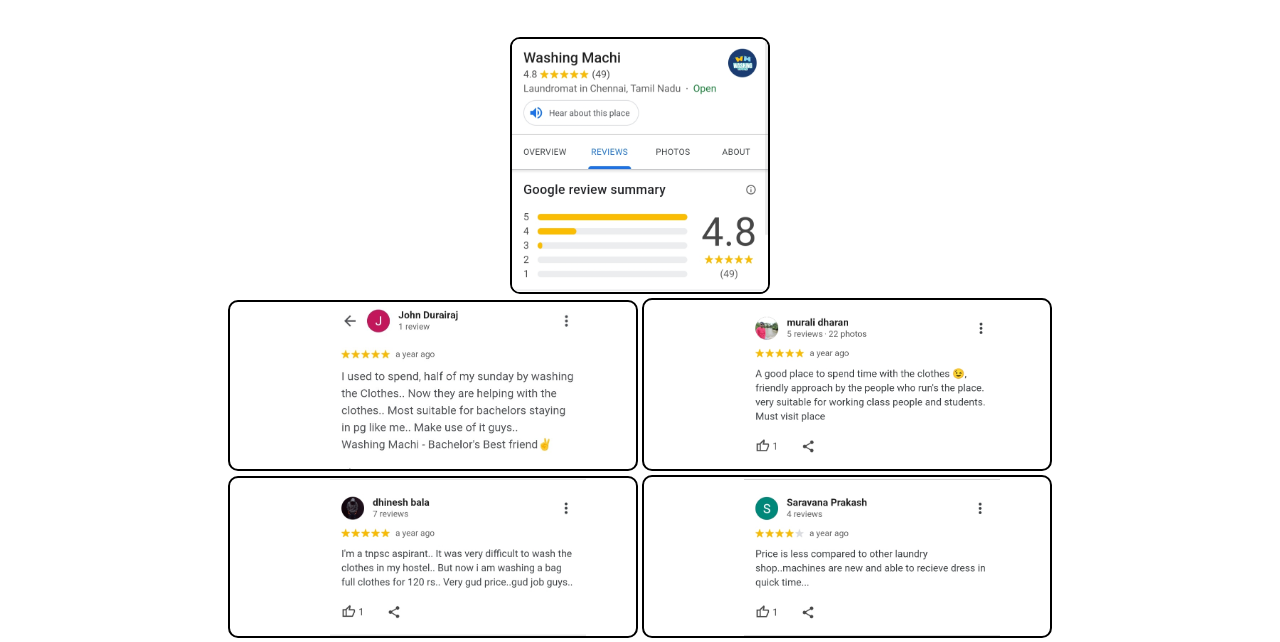
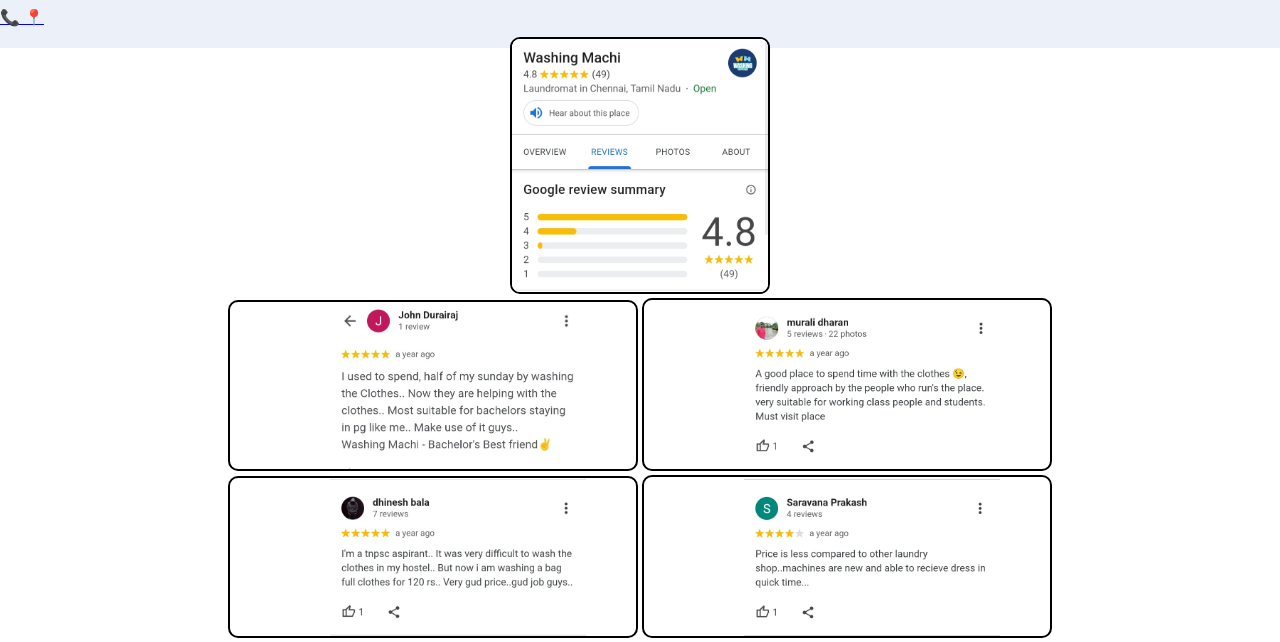
Before and after one commit to Masterofallcards/try2, a plain HTML site: page index.html in a window 1280 px wide. Shown: the part 464-1106 px from the top of the page. Drawn offline with Linux system fonts and the light colour scheme.

Commit message:
map and call button

```diff
--- a/index.html
+++ b/index.html
@@ -43,6 +43,24 @@
         <img class="we" src="img5.jpg" alt="im5"> <br>
     </center>
     </div>
+
+
+
+    <!-- Floating Buttons -->
+  <div class="floating-container">
+    <!-- Phone Button -->
+    <a href="tel:+1234567890" class="floating-btn phone-btn" title="Call Us">
+      📞
+    </a>
+
+    <!-- Map Button -->
+    <a href="https://www.google.com/maps?q=Your+Location" target="_blank" class="floating-btn map-btn" title="Get Directions">
+      📍
+    </a>
+  </div>
+
+
+
 </body>
 
 
```
